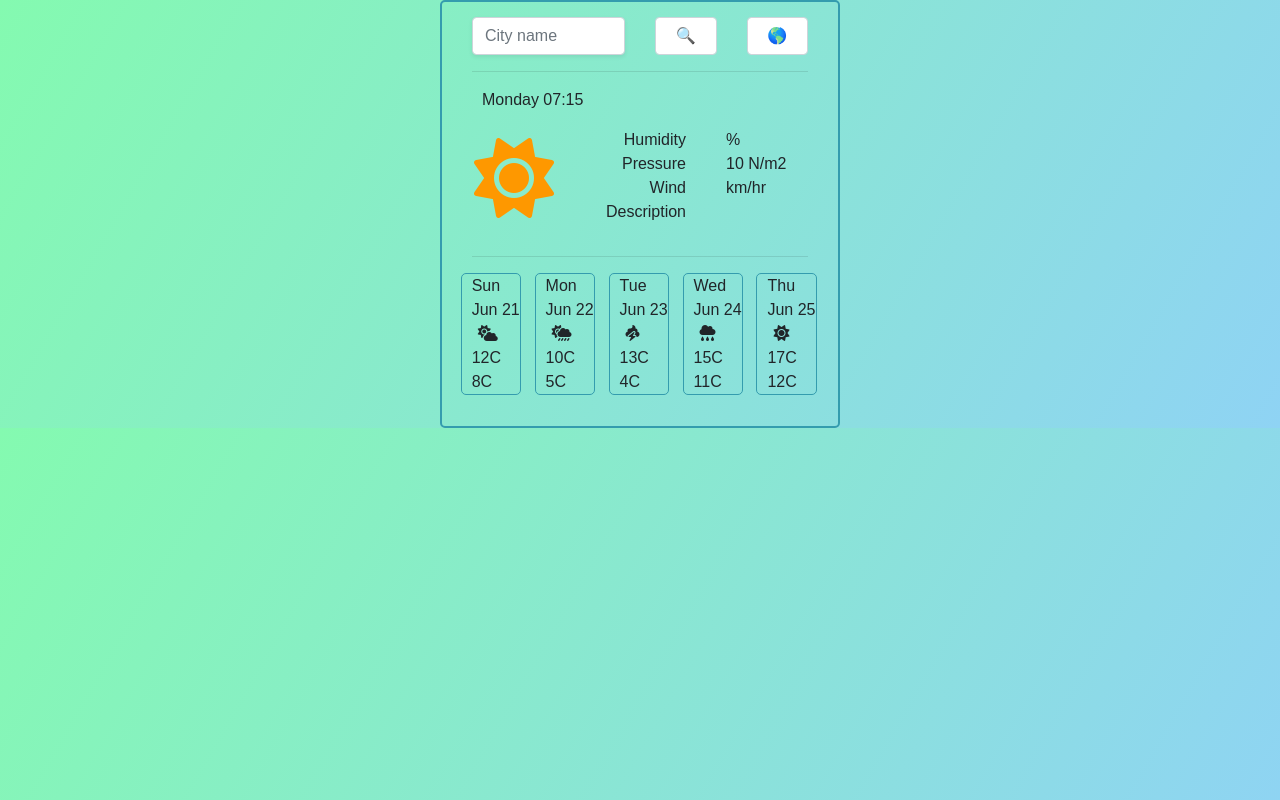
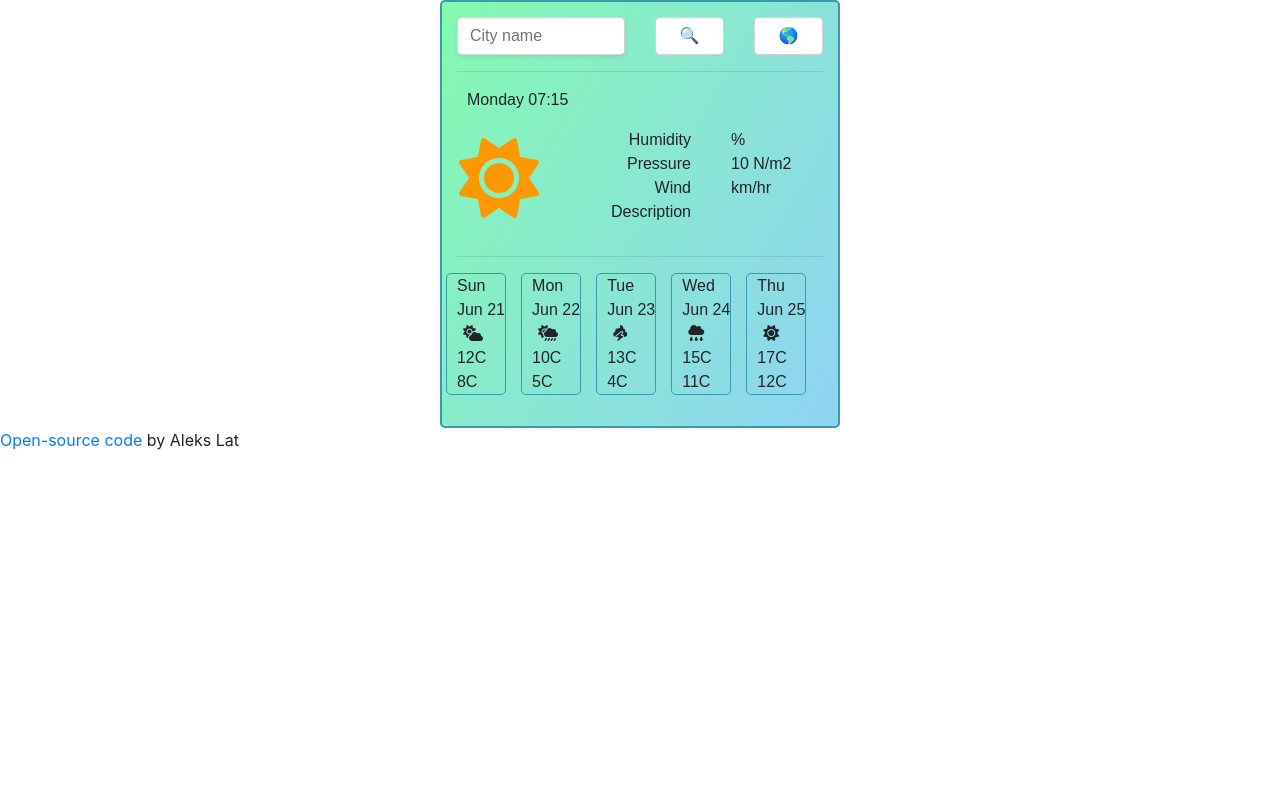
Before and after one commit to AleksLat/my-weather-app, a plain HTML site: page index.html in a window 1280 px wide. Drawn offline with nearby package versions, Linux system fonts and the light colour scheme; no server answers.

Commit message:
adding the source link

```diff
--- a/index.html
+++ b/index.html
@@ -212,6 +212,10 @@
         </div>
       </div>
     </div>
+    <div class="signature">
+      <a href="https://github.com/AleksLat/my-weather-app">Open-source code</a>
+      by Aleks Lat
+    </div>
     <script src="script.js"></script>
   </body>
 </html>
--- a/styles.css
+++ b/styles.css
@@ -1,4 +1,4 @@
-body {
+.container {
     display: block;
     width: 400px;
     margin: 0 auto;
```
